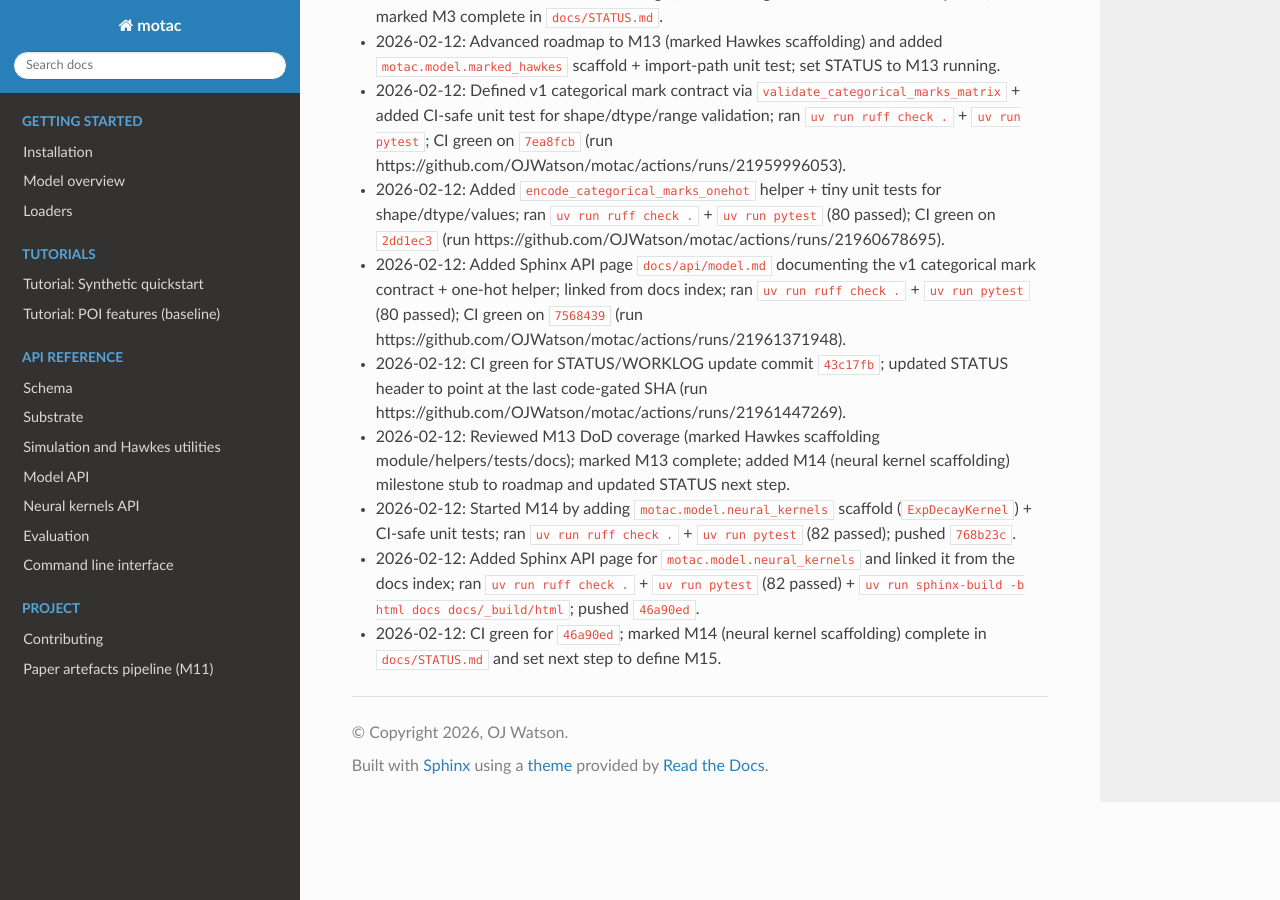
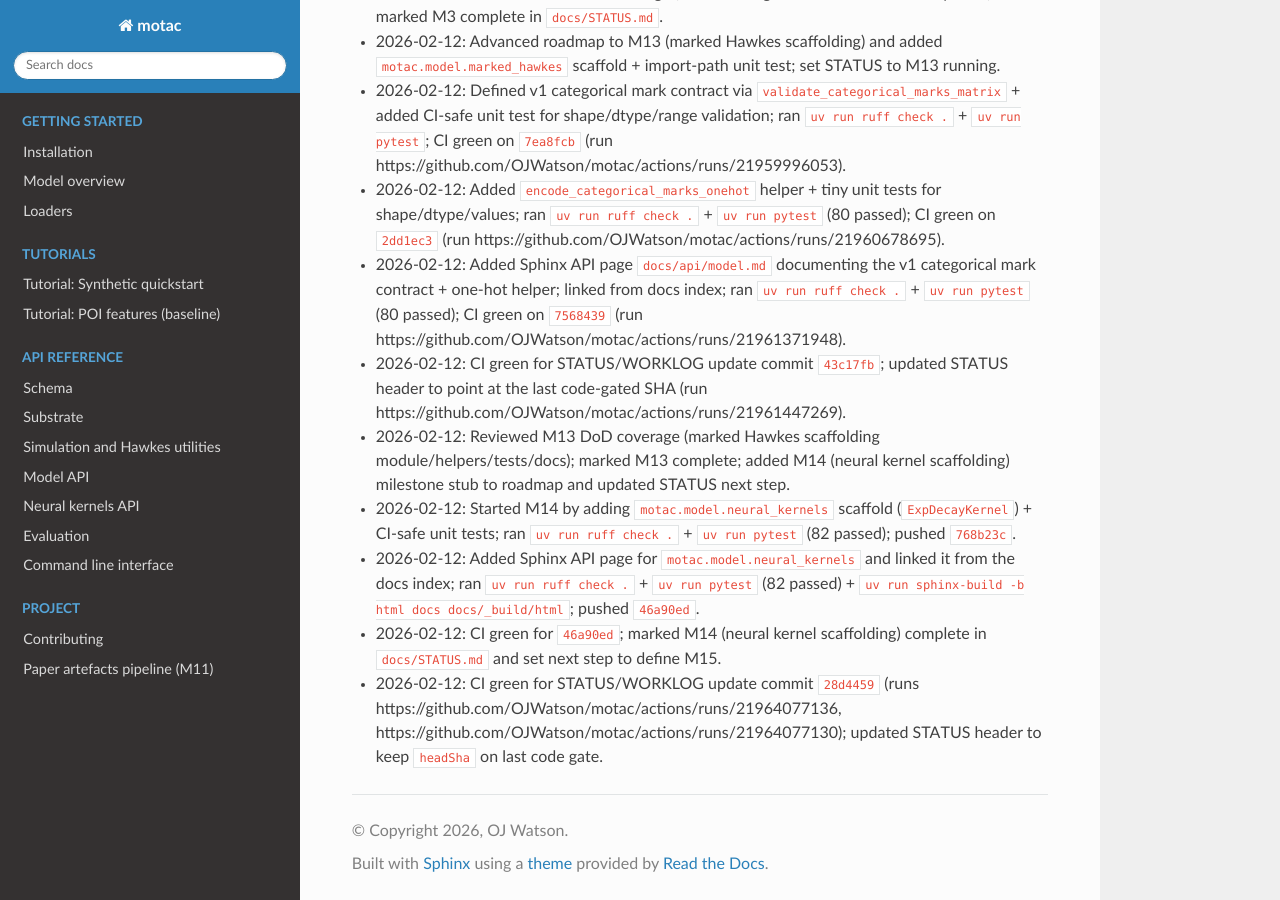
Before and after one commit to OJWatson/motac, a Sphinx documentation site: the page built from docs/WORKLOG.md, in a window 1280 px wide and 900 px high, scrolled down 2256 px. Built offline with Sphinx 7.4.7 and the Read the Docs theme 3.1.0, drawn with Linux system fonts in a browser that asks for light colours.

Commit message:
docs: record CI for M14 status update

```diff
--- a/docs/WORKLOG.md
+++ b/docs/WORKLOG.md
@@ -48,3 +48,4 @@ Guidelines:
 - 2026-02-12: Started M14 by adding `motac.model.neural_kernels` scaffold (`ExpDecayKernel`) + CI-safe unit tests; ran `uv run ruff check .` + `uv run pytest` (82 passed); pushed `768b23c`.
 - 2026-02-12: Added Sphinx API page for `motac.model.neural_kernels` and linked it from the docs index; ran `uv run ruff check .` + `uv run pytest` (82 passed) + `uv run sphinx-build -b html docs docs/_build/html`; pushed `46a90ed`.
 - 2026-02-12: CI green for `46a90ed`; marked M14 (neural kernel scaffolding) complete in `docs/STATUS.md` and set next step to define M15.
+- 2026-02-12: CI green for STATUS/WORKLOG update commit `28d4459` (runs https://github.com/OJWatson/motac/actions/runs/21964077136, https://github.com/OJWatson/motac/actions/runs/21964077130); updated STATUS header to keep `headSha` on last code gate.
```
Also changed, not shown: docs/STATUS.md (+2 -2 lines).
